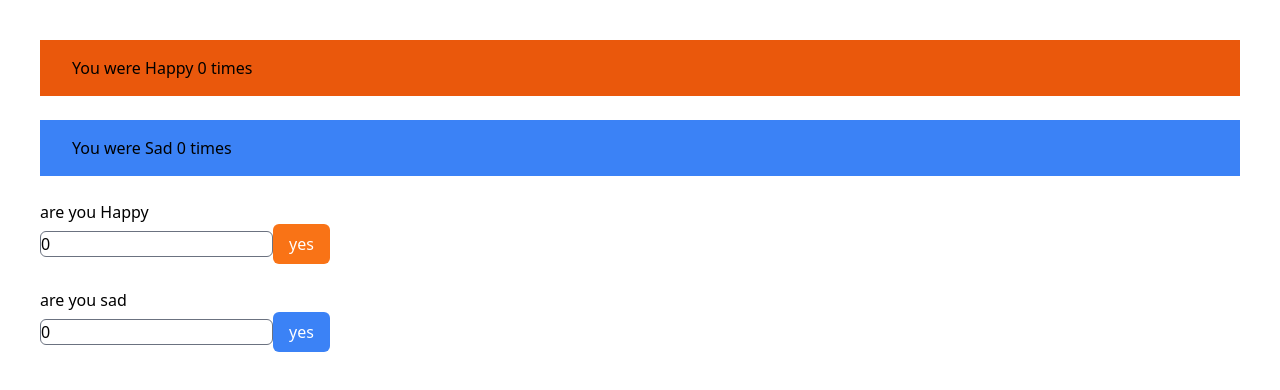
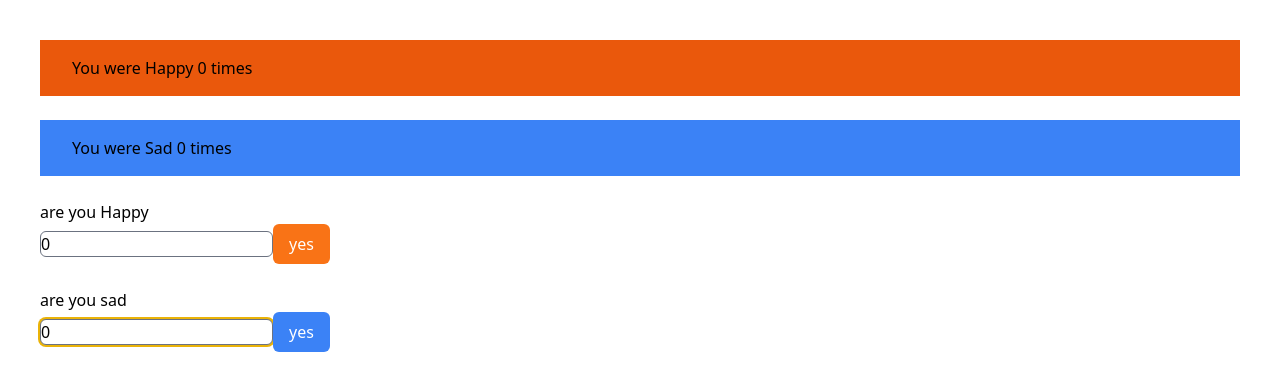
Before and after one commit to suniljoshi26/redux, a React (Vite) app in the folder modetraker/: page / in a window 1280 px wide. Shown: the top 390 px of the page. Built offline with nearby package versions, Linux system fonts and the light colour scheme.

Commit message:
input ouline

```diff
--- a/modetraker/src/SaidIncrement.tsx
+++ b/modetraker/src/SaidIncrement.tsx
@@ -16,7 +16,7 @@ const SaidIncrement: FC<said> = (props) => {
       <input
         value={quantity}
         onChange={(event) => setQuantity(+event.target.value)}
-        className="border border-gray-500 rounded-md "
+        className="border border-gray-500 rounded-md ring-2 ring-yellow-500  outline-none"
       />
       <button
         onClick={Decrement}
```
